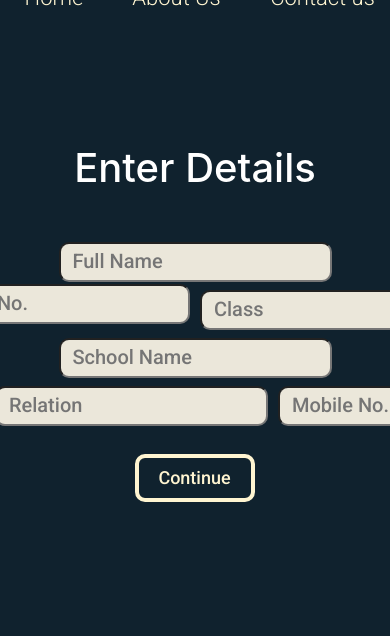
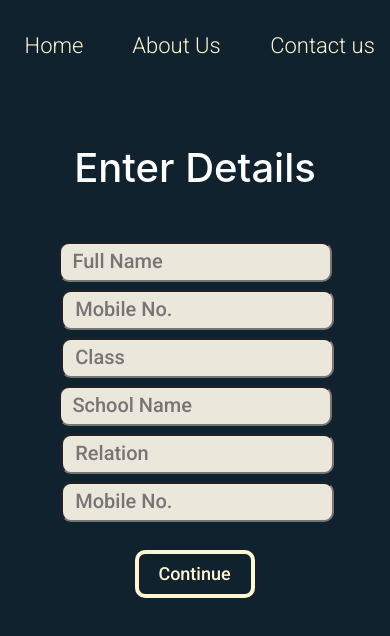
Before and after one commit to A2S-InnovateTech/mindx.github.io, a React (Create React App) app: page /signup-details in a window 390 px wide. Shown: the top 636 px of the page. Built offline with nearby package versions, Linux system fonts and the light colour scheme; no server answers.

Commit message:
Principal Panel responsiveness

```diff
--- a/src/Principal Panel/ClassDetails/ClassDetails.css
+++ b/src/Principal Panel/ClassDetails/ClassDetails.css
@@ -149,3 +149,14 @@
         margin-top: 10px;
     }
 }
+
+@media only screen and (max-width: 400px)
+{
+  .Class__title {
+      font-size: 12px;
+    }
+
+  .Class__body{
+        font-size: 14px;
+    }
+}
--- a/src/Principal Panel/Dashboard/Dashboard.css
+++ b/src/Principal Panel/Dashboard/Dashboard.css
@@ -158,8 +158,8 @@
     margin-left: 10%;
     margin-right: 10%;
     width: 80%;
+  }
 
-  }
   .PrincipalDashboard_icon_box{
     margin-top: 27px;
     margin-bottom: 28px;
@@ -169,9 +169,8 @@
     margin-top: 13px;
     margin-right: 5%;
     margin-left: 5%;
-    width: 90%;
+    width: 150%;
     height: 26px;
-
     font-weight: 300;
     font-size: 17px;
     line-height: 20px;
@@ -182,25 +181,30 @@
     margin-left: 35%;
     width: 90%;
     height: 26px;
-
     font-weight: 300;
     font-size: 17px;
     line-height: 20px;
   }
 
+  .PrincipalDashboard__title{
+      width:100%;
+  }
+
+  .PrincipalDashboard__line{
+      display: none;
+  }
+
+
 }
 
 @media screen and (max-width: 1168px) and (min-width: 1000px) {
   .PrincipalDashboard_rec{
-
     margin-bottom: 10px;
     margin-left: 8%;
     width: 85%;
-
   }
 
   .PrincipalDashboard__line{
-
     height: 4px;
     width: 55%;
     border-radius: 10px;
--- a/src/Principal Panel/Performance/Performance.css
+++ b/src/Principal Panel/Performance/Performance.css
@@ -74,6 +74,22 @@ margin-left: 20px;
     opacity: 0.6;
 }
 
+
+.Performance__title{
+    background-color: #10222E;
+    color: #FFF5D1;
+    font-size: 20px;
+    font-family: 'Roboto';
+    margin-left: 2.5vw;
+    margin-top: 20px;
+    min-width: 470px;
+    width: 70.15vw;
+    padding: 5px 0px 5px 20px;
+    display: flex;
+    flex-direction: row;
+    justify-content: space-between;
+}
+
 @media only screen and (max-width: 768px){
     .pdf-btn{
         left: 130px;
@@ -119,17 +135,39 @@ margin-left: 20px;
 
 
 
+
+
+@media only screen and (max-width: 400px){
     .Performance__title{
+        font-size: 14px;
         background-color: #10222E;
         color: #FFF5D1;
         font-size: 20px;
         font-family: 'Roboto';
         margin-left: 2.5vw;
         margin-top: 20px;
-    min-width: 470px;
+        min-width: 98%;
         width: 70.15vw;
         padding: 5px 0px 5px 20px;
         display: flex;
         flex-direction: row;
-    justify-content: space-between;
+        justify-content: start;
+        margin-right: 0%;
     }
+    .Performance__title_class{
+        margin-right: 45px!important;
+    }
+
+    .Performance__title_section {
+        margin-right: 50px!important;
+    }
+
+    .table-c-1{
+        min-height: 500px;
+    }
+
+   .pdf-btn{
+        margin-top: 100px;
+    }
+
+}
--- a/src/Principal Panel/notice/notice.css
+++ b/src/Principal Panel/notice/notice.css
@@ -196,6 +196,12 @@
     line-height: 20px;
   }
 
+  .Notice__body{
+    margin-left: 10%!important;
+    margin-right: 10%;
+    width: 80%!important;
+  }
+
 }
 
 @media screen and (max-width: 1168px) and (min-width: 1000px) {
--- a/src/components/GoogleSignUpDetails/GoogleSignUpDetails.css
+++ b/src/components/GoogleSignUpDetails/GoogleSignUpDetails.css
@@ -31,3 +31,28 @@
     color: white;
     margin-bottom: 50px;
 }
+
+
+@media only screen and (max-width: 600px)
+{
+   .GoogleSignUp__form{
+        display: flex;
+        flex-direction: column;
+        justify-content: center;
+        align-items: center;
+        height: 80vh;
+        text-align: center;
+    }
+
+    .form-div{
+        display: flex;
+        flex-direction: column;
+        justify-content: first baseline;
+        margin-right: 36vw;
+    }
+
+    .GoogleSignUp__form_3{
+        margin-left: 0vw;
+        margin-top: 0px;
+    }
+}
--- a/src/components/GoogleSignUpDetails/index.js
+++ b/src/components/GoogleSignUpDetails/index.js
@@ -35,7 +35,7 @@ function GoogleSignUpDetails({user}) {
 
     return (
         <div className = "GoogleSignUp">
-            <div className="navbar-s dark-bg">
+            <div className="navbar-s dark-bg pt-5">
                 <div className="logo-s"><img src={logo}></img></div>
                 <div className="options-s vert-center-align">
                     <div className="option-1-s vert-center-align">
@@ -52,16 +52,21 @@ function GoogleSignUpDetails({user}) {
 
             <div className="GoogleSignUp__form">
                 <h1 className="h1__white">Enter Details</h1>
+
                 <input name="fullname" className="form-1-s" type="text" placeholder="  Full Name" value={fullname} onChange={(e)=>{setFullName(e.target.value)}} required></input>
+
                 <span className="form-div">
-                    <input className="form-3-s" type="text" placeholder="  Mobile No." value={mobile} onChange={(e)=>{setMobile(e.target.value)}} required></input>
+                    <input className="GoogleSignUp__form_3 form-3-s" type="text" placeholder="  Mobile No." value={mobile} onChange={(e)=>{setMobile(e.target.value)}} required></input>
                     <input className="form-4-s" type="text" placeholder="  Class" value={Class} onChange={(e)=>{setClass(e.target.value)}} required></input>
                 </span>
+
                 <input className="form-5-s" type="text" placeholder="  School Name" value={school} onChange={(e)=>{setSchool(e.target.value)}} required></input>
+
                 <span className="form-div">
                     <input className="form-7-s" type="text" placeholder="  Relation" value={relation} onChange={(e)=>{setRelation(e.target.value)}} required></input>
                     <input className="form-8-s" type="text" placeholder="  Mobile No." value={relationNo} onChange={(e)=>{setRelationNo(e.target.value)}} required></input>
                 </span>
+
                 <button onClick={(e)=>updateUserDetails(e)} className="final-btn-s" style={{marginLeft: "-1px", marginTop: "20px"}}>Continue</button>
             </div>
 
--- a/src/components/TeacherDashboard/Dashboard.css
+++ b/src/components/TeacherDashboard/Dashboard.css
@@ -256,5 +256,28 @@
       margin-left: 0;
   }
 
+  .T_Dashboard__subject_1{
+      }
+}
+
+@media only screen and (max-width: 400px)
+{
+
+.T_Dashboard__body {
+  font-size: 14px;
+}
+
+.T_Dashboard__subject_1{
+    flex-basis: 8%;
+}
+
+.T_Dashboard__subject_2{
+    flex-basis: 15%;
+}
+
+.T_Dashboard__subject_3{
+    flex-basis: 22%;
+}
+
 
 }
```
Lines whose indentation alone changed are shown as unchanged.
